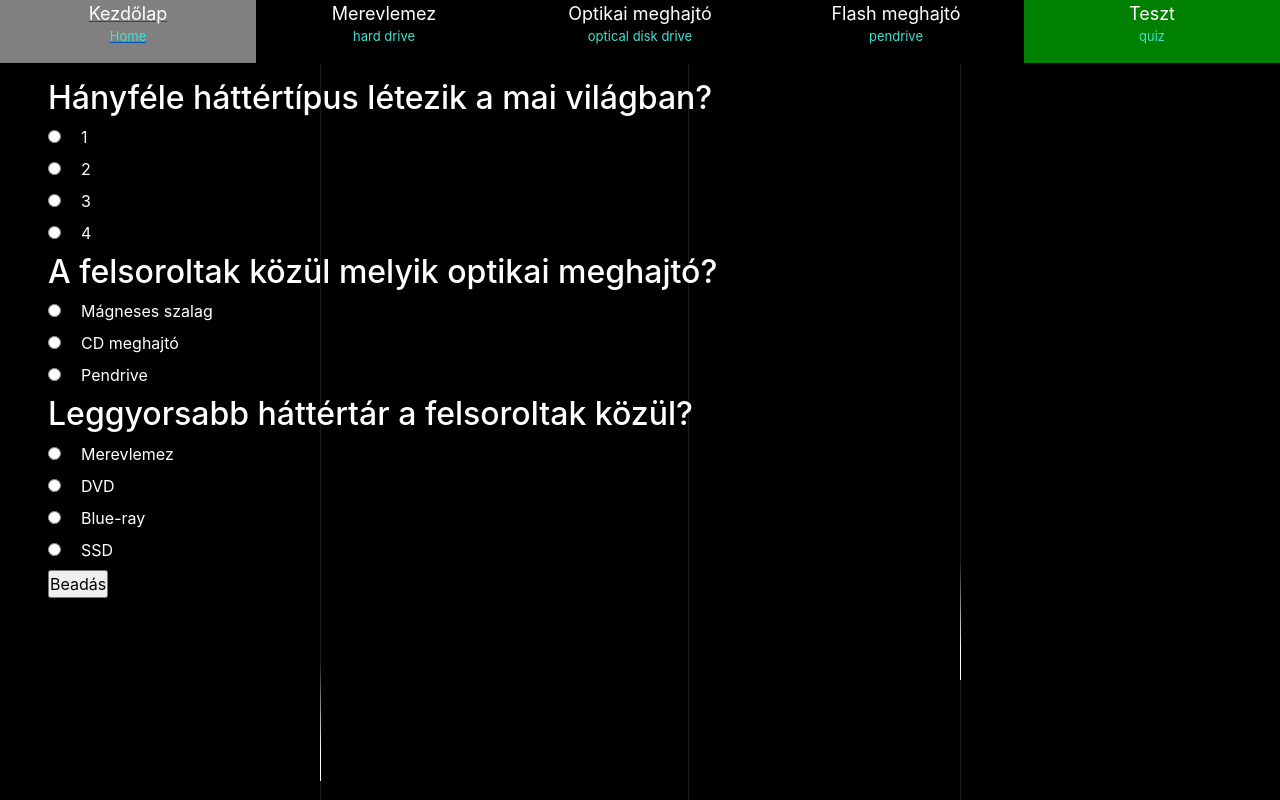
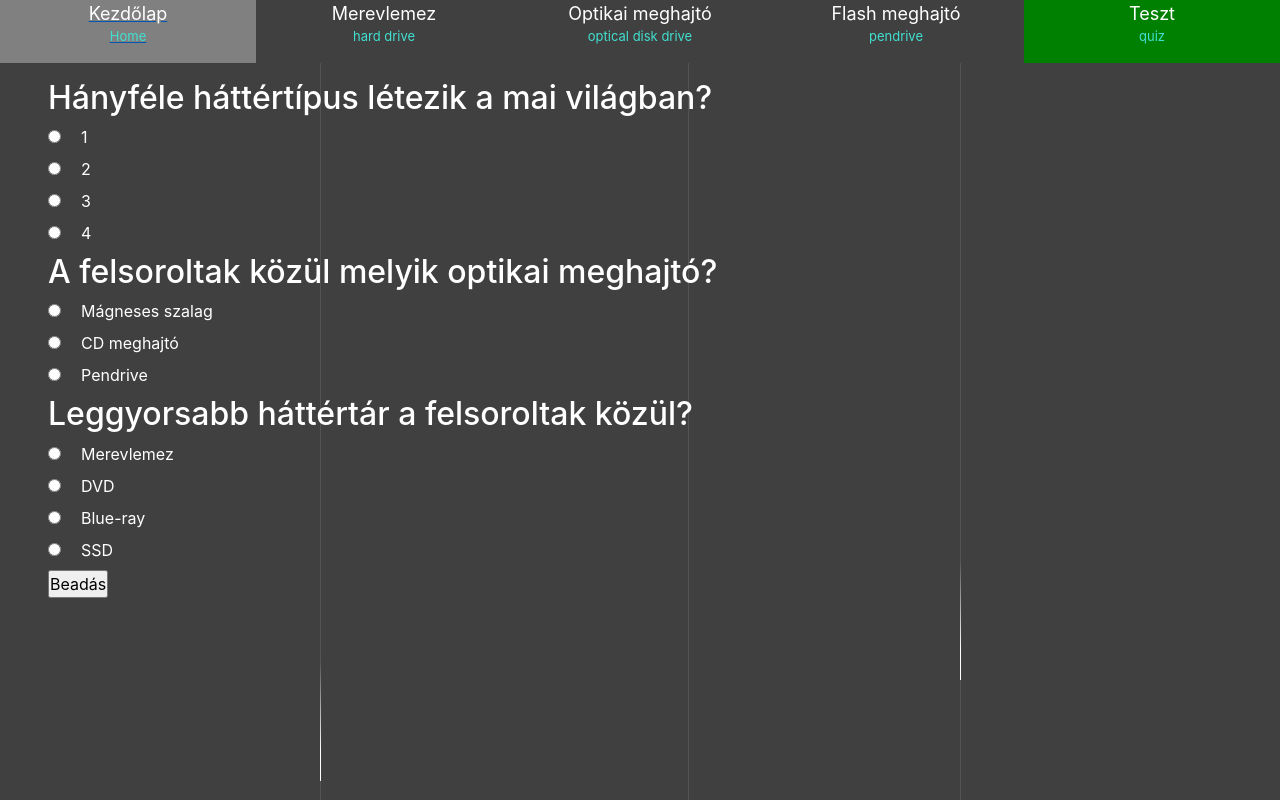
Before and after one commit to Xerszesz/Komplexbeadando, a plain HTML site: page Quiz.html in a window 1280 px wide. Drawn offline with nearby package versions, Linux system fonts and the light colour scheme.

Commit message:
Háttérszínek
Háttérszín változtatás

```diff
--- a/style.css
+++ b/style.css
@@ -11,14 +11,14 @@ div{
 
 ul{
     list-style-type: none;
-    background-color: grey;
+    background-color: black;
     padding: 0;
     overflow: hidden;
     position:sticky;
 }
 
 .menu{
-    background-color: black;
+    background-color: rgba(64,64,64);
     display: block;
     width: 20%;
     text-align: center;
@@ -178,11 +178,11 @@ html, body {
 }
 
 body{
-  background-color: black;
+  background-color: #404040;
 }
 
 #tartalom{
-  background-color: rgba(255, 255, 255, 0);
+  background-color: rgba(64,64,64);
 }
 
 ol{
```
